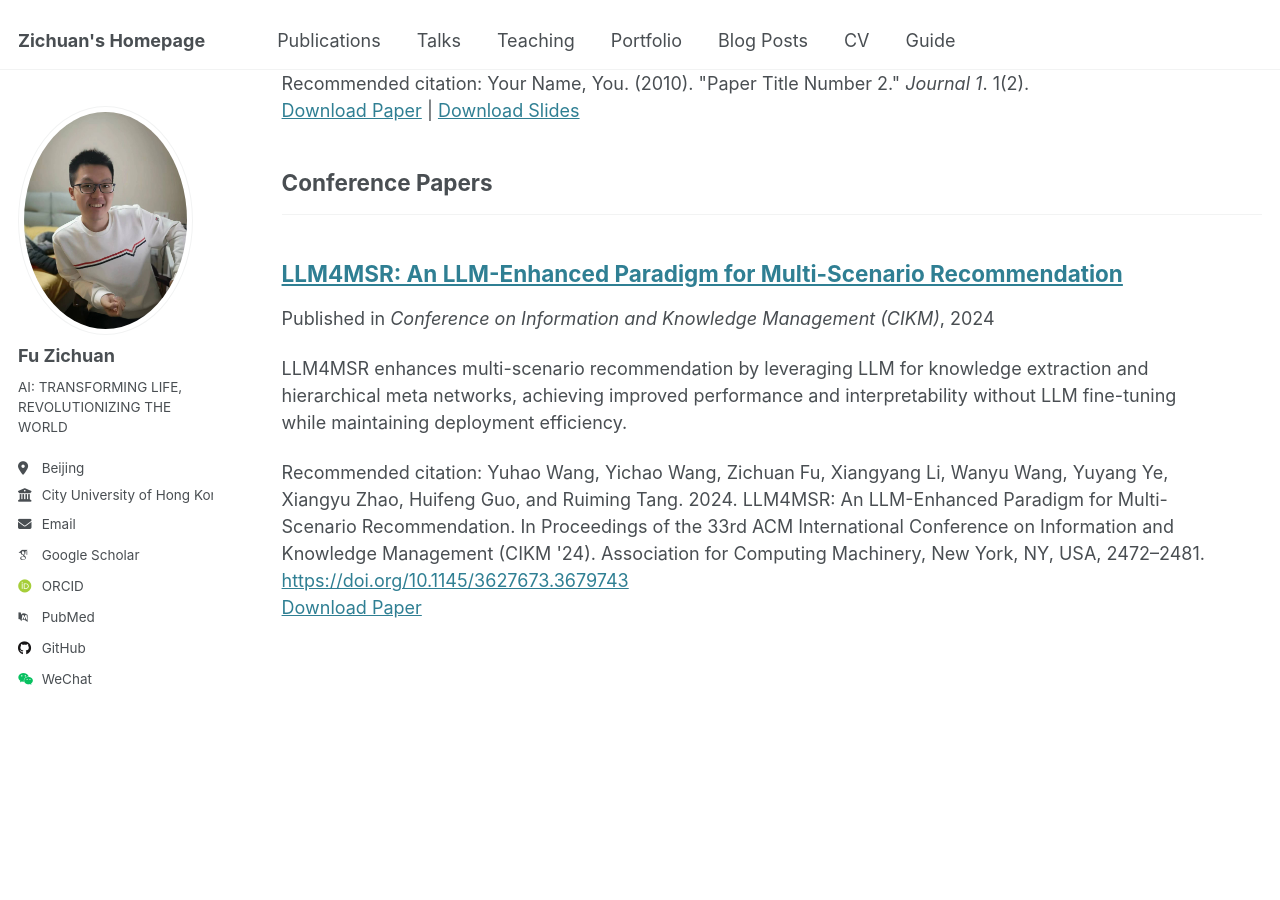
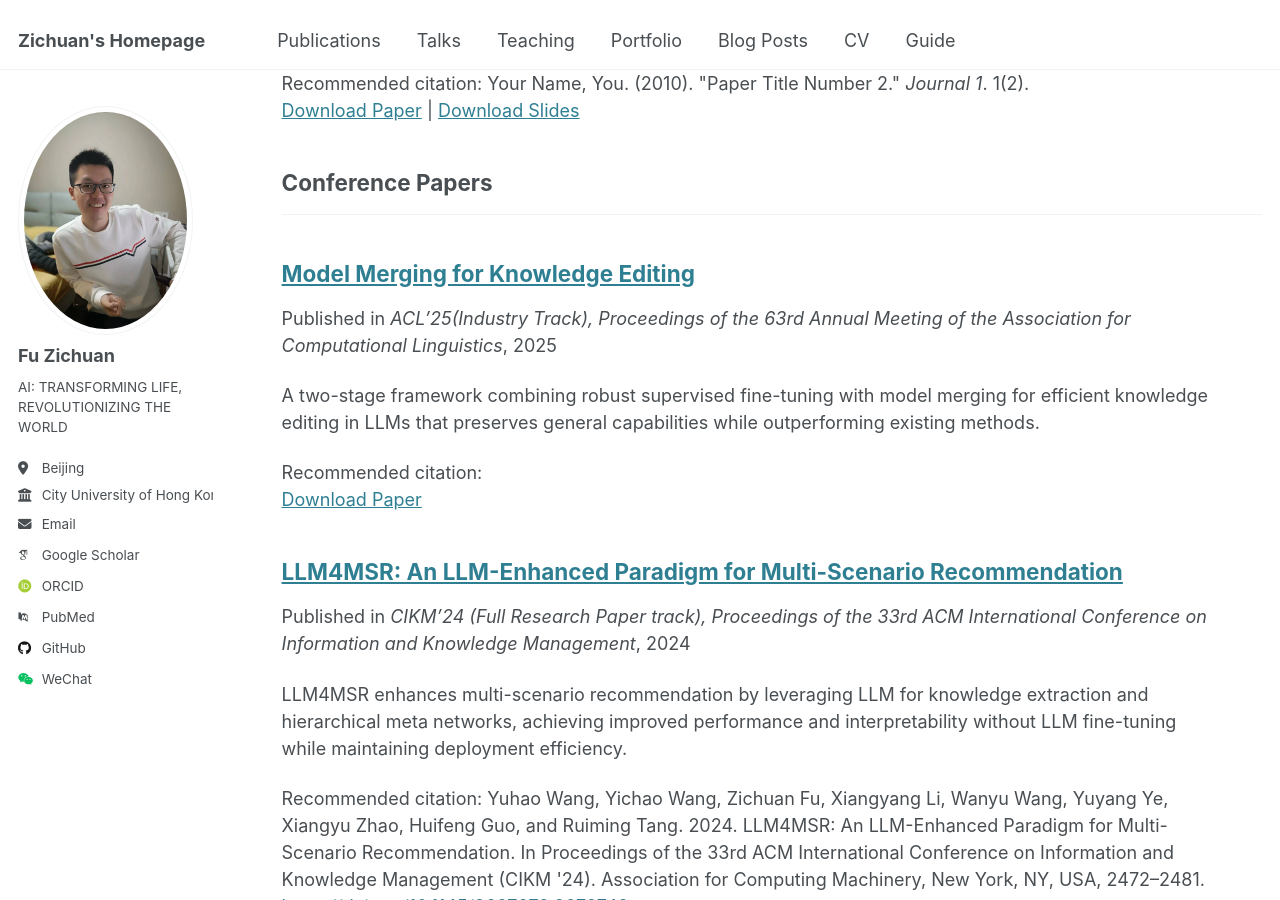
Before and after one commit to Fzkuji/fzkuji.github.io, a Jekyll site: the page built from _pages/publications.html, in a window 1280 px wide and 900 px high, scrolled down 1012 px. Built offline with Jekyll 4.4.1, drawn with Linux system fonts in a browser that asks for light colours; some web fonts are replaced; some of the changed text lies outside the part shown.

Commit message:
update papers

```diff
--- a/_publications/2024-10-21-LLM4MSR.md
+++ b/_publications/2024-10-21-LLM4MSR.md
@@ -5,7 +5,7 @@ category: conferences
 permalink: /publication/2024-10-21-LLM4MSR
 excerpt: 'LLM4MSR enhances multi-scenario recommendation by leveraging LLM for knowledge extraction and hierarchical meta networks, achieving improved performance and interpretability without LLM fine-tuning while maintaining deployment efficiency.'
 date: 2024-10-21
-venue: 'Conference on Information and Knowledge Management (CIKM)'
+venue: 'CIKM’24 (Full Research Paper track), Proceedings of the 33rd ACM International Conference on Information and Knowledge Management'
 paperurl: 'https://arxiv.org/pdf/2406.12529'
 citation: >-
   Yuhao Wang, Yichao Wang, Zichuan Fu, Xiangyang Li, Wanyu Wang, Yuyang Ye, Xiangyu Zhao, Huifeng Guo, and Ruiming Tang. 2024. LLM4MSR: An LLM-Enhanced Paradigm for Multi-Scenario Recommendation. In Proceedings of the 33rd ACM International Conference on Information and Knowledge Management (CIKM '24). Association for Computing Machinery, New York, NY, USA, 2472–2481. <a href="https://doi.org/10.1145/3627673.3679743">https://doi.org/10.1145/3627673.3679743</a>
--- /dev/null
+++ b/_publications/2025-03-11-MM4KE.md
@@ -0,0 +1,16 @@
+---
+title: "Model Merging for Knowledge Editing"
+collection: publications
+category: conferences
+permalink: /publication/2025-03-11-MM4KE
+excerpt: 'A two-stage framework combining robust supervised fine-tuning with model merging for efficient knowledge editing in LLMs that preserves general capabilities while outperforming existing methods.'
+date: 2025-03-11
+venue: 'ACL’25(Industry Track), Proceedings of the 63rd Annual Meeting of the Association for Computational Linguistics'
+paperurl: 'https://arxiv.org/pdf/2406.12529'
+citation: >-
+
+---
+
+Large Language Models (LLMs) require continuous updates to maintain accurate and current knowledge as the world evolves. While existing knowledge editing approaches offer various solutions for knowledge updating, they often struggle with sequential editing scenarios and harm the general capabilities of the model, thereby significantly hampering their practical applicability.
+This paper proposes a two-stage framework combining robust supervised fine-tuning (R-SFT) with model merging for knowledge editing. Our method first fine-tunes the LLM to internalize new knowledge fully, then merges the fine-tuned model with the original foundation model to preserve newly acquired knowledge and general capabilities.
+Experimental results demonstrate that our approach significantly outperforms existing methods in sequential editing while better preserving the original performance of the model, all without requiring any architectural changes. Code is available at [Applied-Machine-Learning-Lab/MM4KE](https://github.com/Applied-Machine-Learning-Lab/MM4KE.git).
```
Also changed, not shown: _publications/2024-09-24-Uni-CTR.md (+1 -1 lines).
